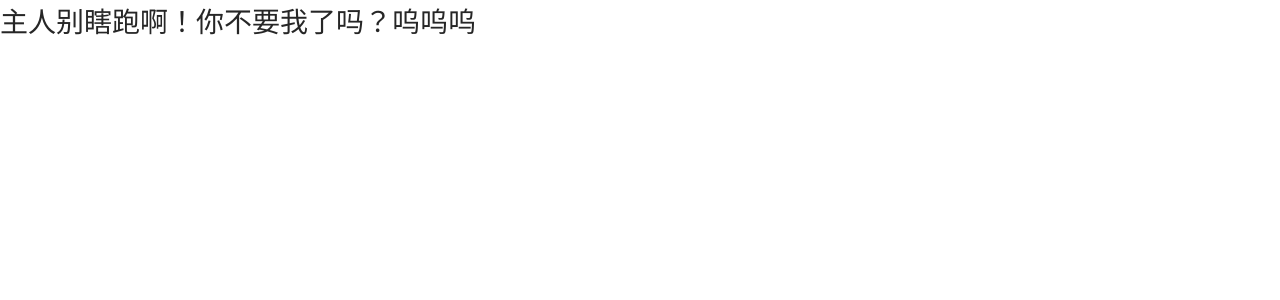
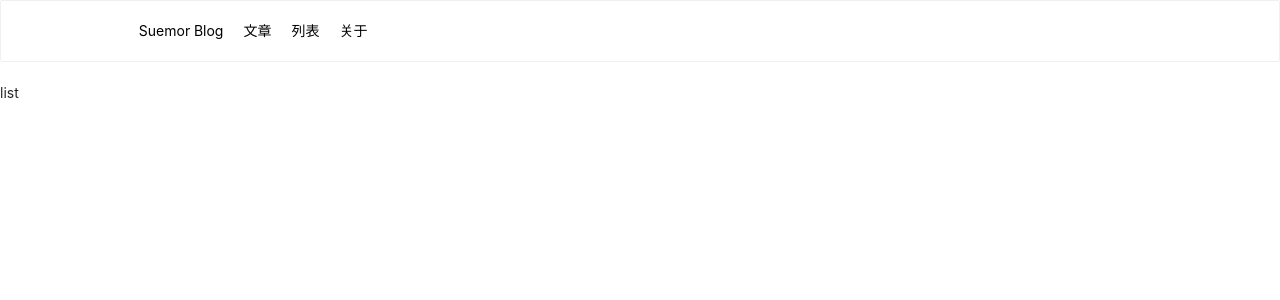
Before and after one commit to suemor233/MyBlog-legacy, a Next.js app: page /list in a window 1280 px wide. Before the commit this address had no page. Shown: the top 300 px of the page. Built offline with nearby package versions, Linux system fonts and the light colour scheme; what redux-immutable would draw is missing.

Commit message:
feat: 头部导航

```diff
--- a/package.json
+++ b/package.json
@@ -26,6 +26,7 @@
     "@types/react": "17.0.39",
     "@types/redux-immutable": "^4.0.2",
     "@types/styled-components": "^5.1.24",
+    "babel-plugin-styled-components": "^2.0.6",
     "eslint": "8.10.0",
     "eslint-config-next": "12.1.0",
     "styled-components": "^5.3.3",
--- a/src/assets/css/reset.css
+++ b/src/assets/css/reset.css
@@ -1,7 +1,7 @@
 @import '~normalize.css';
 
 .container-wrap {
-  width: 1100px;
+  width: 100%;
   margin: 0 auto;
 }
 
--- /dev/null
+++ b/src/components/AppHeader/index.tsx
@@ -0,0 +1,30 @@
+import React from 'react';
+import {AppHeaderWrapper,AppHeaderCenterWrapper} from './style'
+import {Card} from "antd";
+import routes from "@/router";
+import {useRouter} from "next/router";
+
+export const AppHeader: React.FC = (props:any) => {
+    const router = useRouter()
+    return (
+        <AppHeaderWrapper>
+
+                <AppHeaderCenterWrapper>
+                    <Card bordered={true} hoverable={true} className={'card'}>
+                            {
+                                routes.map((item, index) => {
+                                    return (
+                                        <div onClick={() => router.push(item.path)} key={index} className='nav-item'>
+                                            <span>{item.name}</span>
+                                        </div>
+                                    )
+                                })
+                            }
+                    </Card>
+                </AppHeaderCenterWrapper>
+
+
+
+        </AppHeaderWrapper>
+    );
+}
--- /dev/null
+++ b/src/components/AppHeader/style.ts
@@ -0,0 +1,53 @@
+import styled from "styled-components"
+
+export const AppHeaderWrapper = styled.div`
+  position: sticky;
+  top: 0;
+  z-index: 99;
+  transition: background-color .2s;
+
+  .nav {
+    display: flex;
+    justify-content: space-between;
+    align-items: center;
+    text-align: center;
+    span {
+      margin-top: 10px;
+      cursor: pointer;
+    }
+  }
+`
+export const AppHeaderCenterWrapper = styled.div`
+  .ant-card-body{
+    padding: 0;
+    position: relative;
+    margin-left: 10%;
+  }
+  .card {
+    width: 100%;
+    a, .nav-item {
+      color: #f8f8f8;
+    }
+
+    .nav-item {
+      cursor: pointer;
+      line-height: 60px;
+      display: inline-block;
+      text-align: center;
+      padding: 0 10px;
+      span {
+        color: black;
+      }
+
+      &:hover{
+        opacity: .8;
+        background-color: #FAFAFA;
+
+      }
+
+    }
+
+  }
+
+
+`
--- a/src/pages/_app.tsx
+++ b/src/pages/_app.tsx
@@ -4,12 +4,18 @@ import type {AppProps} from 'next/app'
 import {memo} from "react";
 import {Provider} from "react-redux";
 import store from "@/store";
+import {AppHeader} from "@/components/AppHeader";
+import {useRouter} from "next/router";
+const App = memo( ({Component, pageProps}: AppProps)=> {
 
-const App = memo(function MyApp({Component, pageProps}: AppProps) {
+
     return (
         <>
             <Provider store={store}>
-                <Component {...pageProps} />
+                <AppHeader />
+                <div className='container-wrap mt-20 pb-20'>
+                    <Component {...pageProps} />
+                </div>
             </Provider>
         </>
     )
--- /dev/null
+++ b/src/pages/list/index.tsx
@@ -0,0 +1,10 @@
+import React from 'react';
+
+ const List: React.FC = () => {
+    return (
+        <>
+            list
+        </>
+    );
+}
+export default List
--- /dev/null
+++ b/src/router/index.ts
@@ -0,0 +1,21 @@
+const routes = [
+  {
+    name: 'Suemor Blog',
+    path: '/article',
+  },
+  {
+    name: '文章',
+    path: '/article',
+  },
+  {
+    name: '列表',
+    path: '/list',
+  },
+  {
+    name: '关于',
+    path: '/about',
+  }
+]
+
+
+export default routes;
--- /dev/null
+++ b/src/styles/lib.d.ts
@@ -0,0 +1,3 @@
+declare module "styled-components"
+declare module "react-transition-group"
+declare module "markdown-navbar"
```
Also changed, not shown: src/pages/about/index.tsx (added, +11 -0 lines), src/pages/article/index.tsx (added, +11 -0 lines), src/pages/index.tsx (+8 -5 lines), .babelrc (added), 1 other file (tests, documents, lock files or other folders).
